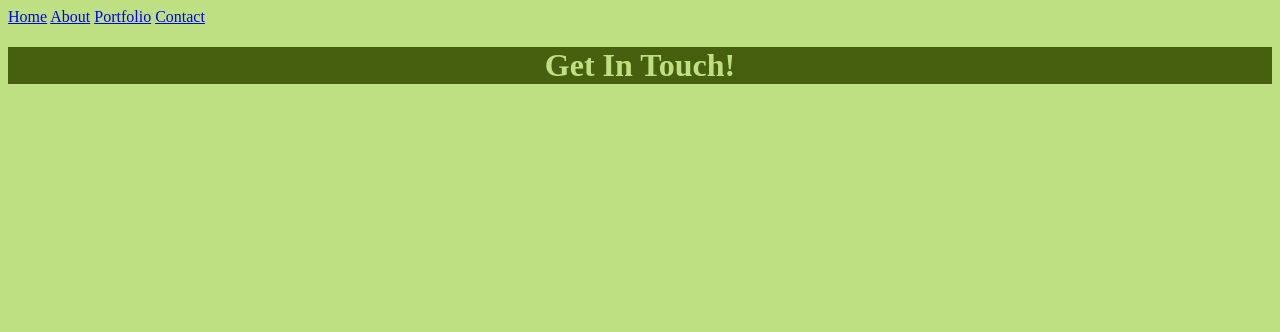
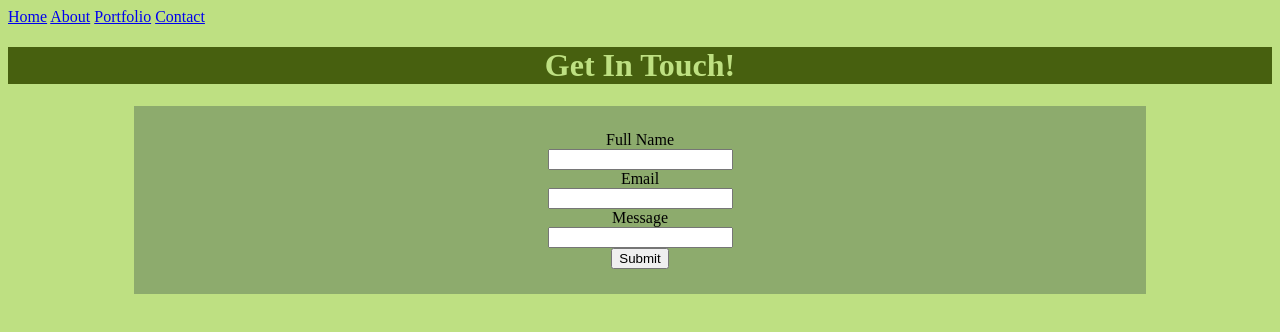
Before and after one commit to Aidan-Rucker-s-Personal-Website/arpw, a plain HTML site: page contact.html in a window 1280 px wide. Drawn offline with Linux system fonts and the light colour scheme.

Commit message:
contact.html contents update & css update

```diff
--- a/contact.html
+++ b/contact.html
@@ -4,6 +4,7 @@
     <meta charset="UTF-8">
     <meta name="viewport" content="width=device-width, initial-scale=1.0">
     <link rel="stylesheet" href="mpwstyles.css">
+    <script src="mpwjavascript.js"></script>
     <title>Contact Me!</title>
 </head>
 <body>
@@ -14,5 +15,14 @@
         <a href="contact.html">Contact</a>
     </nav>
     <header><h1>Get In Touch!</h1></header>
+    <form>
+        <label for="fullname">Full Name</label>
+        <input type="text" id="fullname" />
+        <label for="email">Email</label>
+        <input type="email" id="email">
+        <label for="message"> Message</label>
+        <input type="text" id="message">
+        <button>Submit</button>
+    </form>
 </body>
 </html>
--- a/mpwstyles.css
+++ b/mpwstyles.css
@@ -16,3 +16,12 @@ section {
 h4 {
     text-align: left;
 }
+form {
+    display: flex;
+    flex-direction: column;
+    align-items: center;
+    background-color:#8DAB6D;
+    margin-left: 10%;
+    margin-right: 10%;
+    padding: 2%;
+}
```
